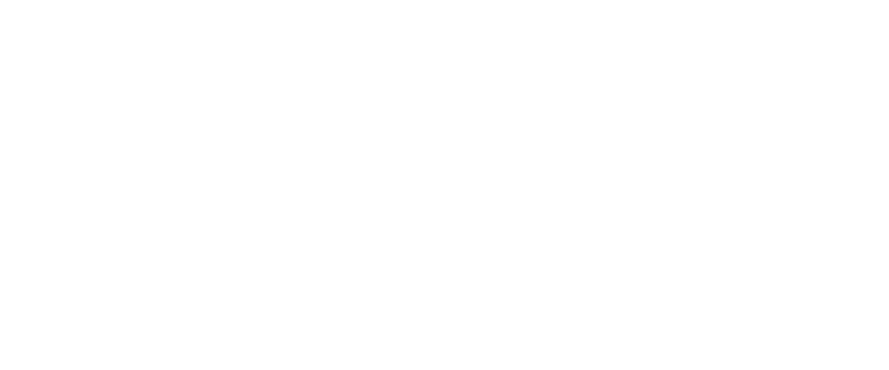
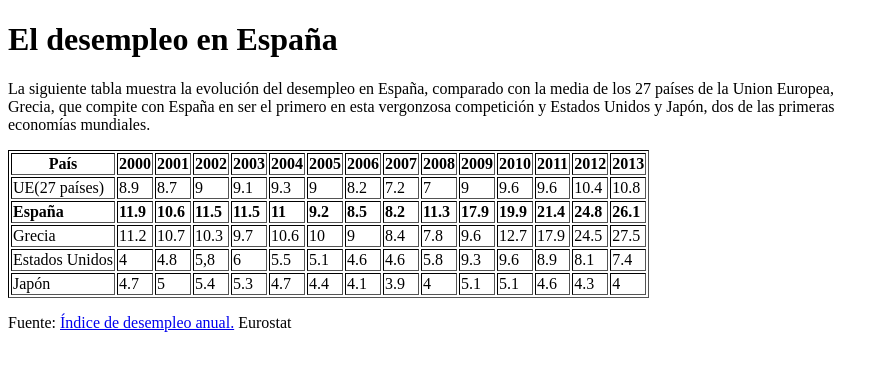
Before and after one commit to rrrcoba/RTS-C5-T29, a plain HTML site: page 19/index.html in a window 1280 px wide. Shown: the whole page, without its empty margins (0-889 px from the left). Drawn offline with Linux system fonts and the light colour scheme.

Commit message:
Exercise 19 finished

```diff
--- a/19/css/style.css
+++ b/19/css/style.css
@@ -0,0 +1,11 @@
+table{
+    border: black 1px inset;
+}
+td, th {
+    border: black 1px inset;
+}
+
+.españa {
+    font-weight: bold;
+    text-align: left;
+}
--- a/19/index.html
+++ b/19/index.html
@@ -1,5 +1,6 @@
 <!DOCTYPE html>
 <html lang="es">
+
 <head>
     <meta charset="UTF-8">
     <meta http-equiv="X-UA-Compatible" content="IE=edge">
@@ -7,7 +8,130 @@
     <title>Exercise 19</title>
     <link rel="stylesheet" href="css/style.css">
 </head>
+
 <body>
+    <h1>El desempleo en España</h1>
+    <p>
+        La siguiente tabla muestra la evolución del desempleo en España, comparado con la media de los 27 países de la
+        Union Europea,
+        <br> Grecia, que compite con España en ser el primero en esta vergonzosa competición y Estados Unidos y Japón,
+        dos de las primeras
+        <br> economías mundiales.
+    </p>
 
+    <div>
+        <table>
+            <tr>
+                <th>País</th>
+                <th>2000</th>
+                <th>2001</th>
+                <th>2002</th>
+                <th>2003</th>
+                <th>2004</th>
+                <th>2005</th>
+                <th>2006</th>
+                <th>2007</th>
+                <th>2008</th>
+                <th>2009</th>
+                <th>2010</th>
+                <th>2011</th>
+                <th>2012</th>
+                <th>2013</th>
+            </tr>
+            <tr>
+                <td>UE(27 países) </td>
+                <td>8.9</td>
+                <td>8.7</td>
+                <td>9</td>
+                <td>9.1</td>
+                <td>9.3</td>
+                <td>9</td>
+                <td>8.2</td>
+                <td>7.2</td>
+                <td>7</td>
+                <td>9</td>
+                <td>9.6</td>
+                <td>9.6</td>
+                <td>10.4</td>
+                <td>10.8</td>
+            </tr>
+
+            <tr class="españa">
+                <th>España</th>
+                <th>11.9</th>
+                <th>10.6</td>
+                <th>11.5</th>
+                <th>11.5</td>
+                <th>11</th>
+                <th>9.2</th>
+                <th>8.5</th>
+                <th>8.2</th>
+                <th>11.3</th>
+                <th>17.9</th>
+                <th>19.9</th>
+                <th>21.4</th>
+                <th>24.8</th>
+                <th>26.1</th>
+            </tr>
+
+            <tr>
+                <td>Grecia</td>
+                <td>11.2</td>
+                <td>10.7</td>
+                <td>10.3</td>
+                <td>9.7</td>
+                <td>10.6</td>
+                <td>10</td>
+                <td>9</td>
+                <td>8.4</td>
+                <td>7.8</td>
+                <td>9.6</td>
+                <td>12.7</td>
+                <td>17.9</td>
+                <td>24.5</td>
+                <td>27.5</td>
+            </tr>
+
+            <tr>
+                <td>Estados Unidos</td>
+                <td>4</td>
+                <td>4.8</td>
+                <td>5,8</td>
+                <td>6</td>
+                <td>5.5</td>
+                <td>5.1</td>
+                <td>4.6</td>
+                <td>4.6</td>
+                <td>5.8</td>
+                <td>9.3</td>
+                <td>9.6</td>
+                <td>8.9</td>
+                <td>8.1</td>
+                <td>7.4</td>
+            </tr>
+
+            <tr>
+                <td>Japón</td>
+                <td>4.7</td>
+                <td>5</td>
+                <td>5.4</td>
+                <td>5.3</td>
+                <td>4.7</td>
+                <td>4.4</td>
+                <td>4.1</td>
+                <td>3.9</td>
+                <td>4</td>
+                <td>5.1</td>
+                <td>5.1</td>
+                <td>4.6</td>
+                <td>4.3</td>
+                <td>4</td>
+            </tr>
+
+        </table>
+    </div>
+
+    <p>Fuente: <a href="https://datosmacro.expansion.com/paro">Índice de desempleo anual.</a> Eurostat</p>
 </body>
+
 </html>
```
